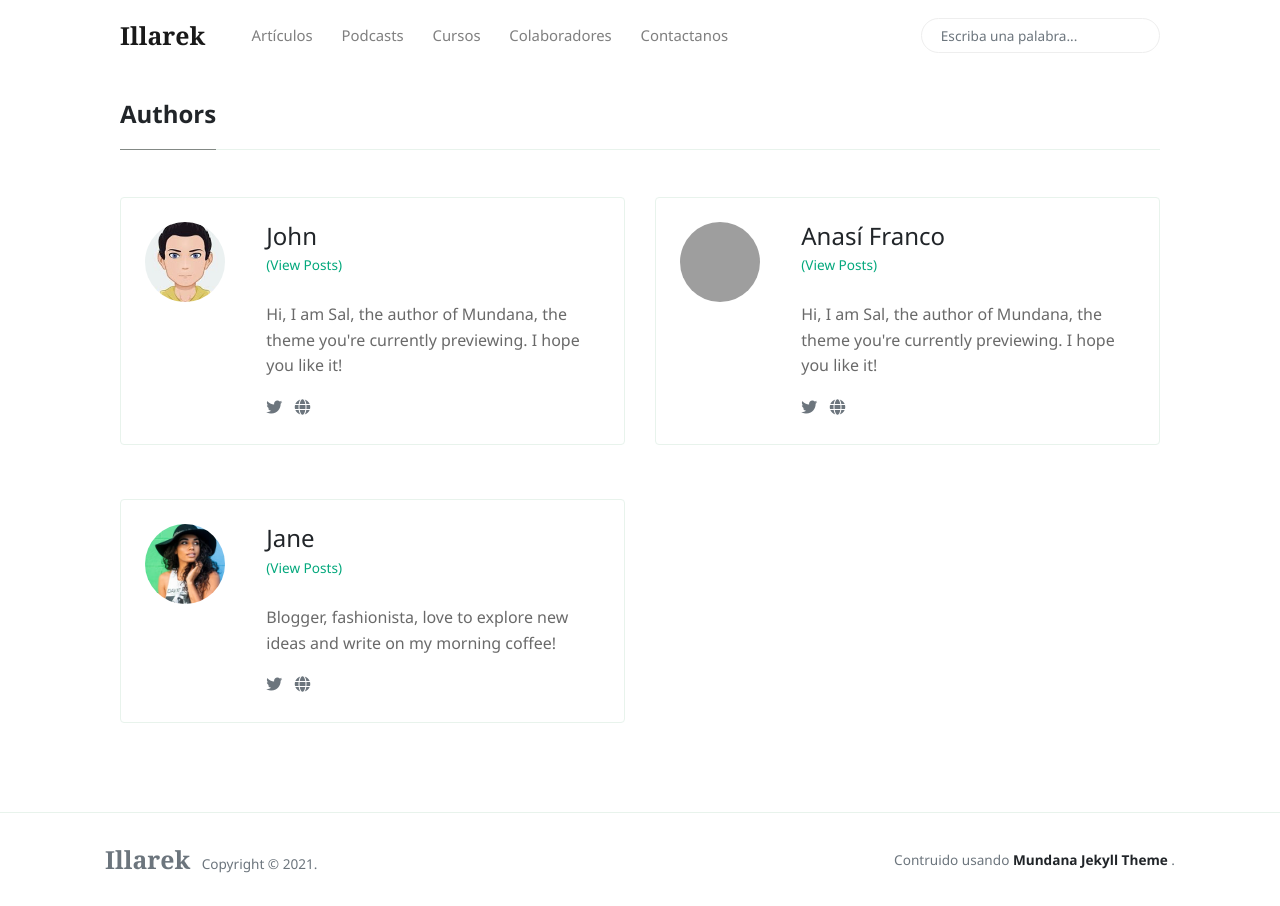
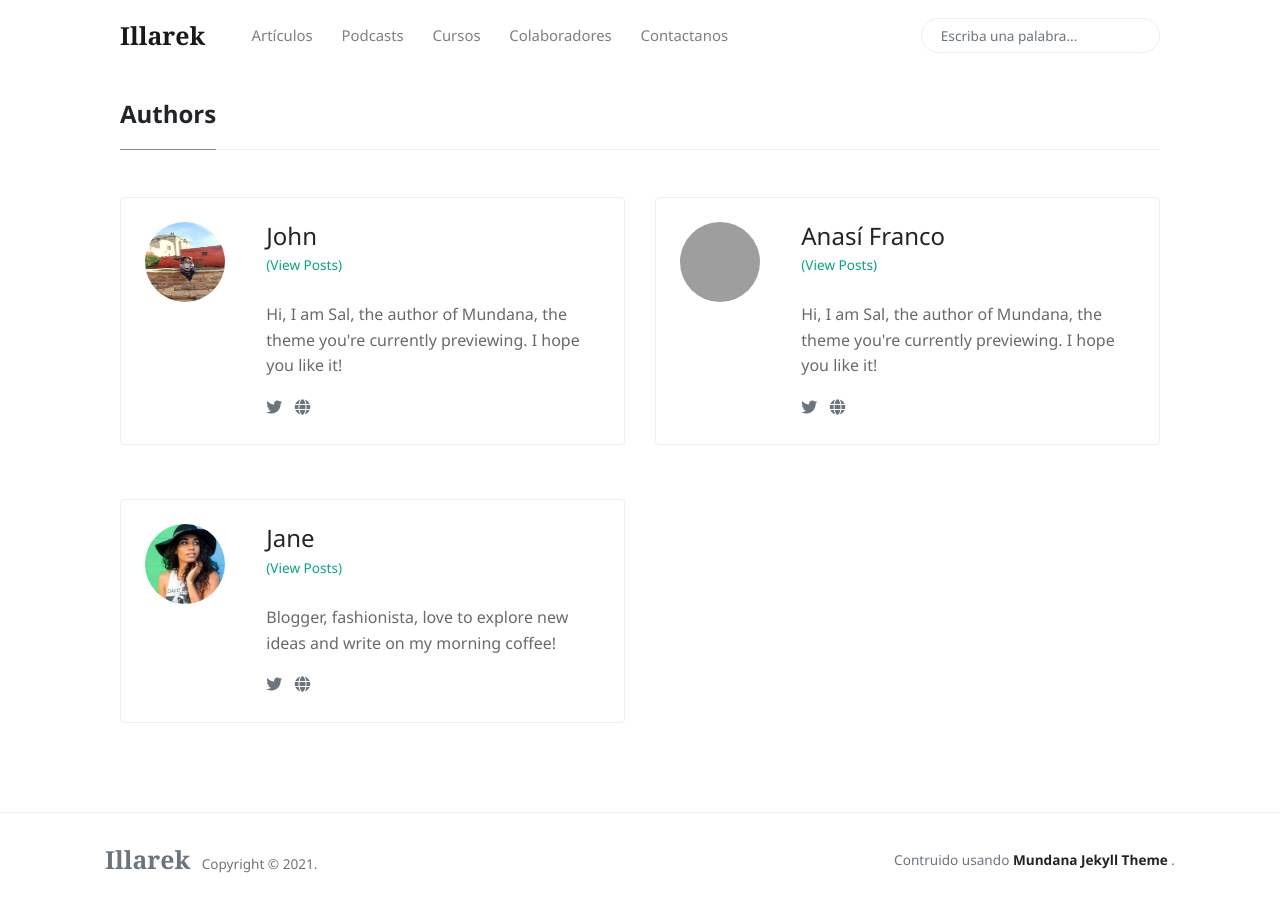
Before and after one commit to illarek/illarek.github.io, a Jekyll site: the page built from _pages/authors-list.html, in a window 1280 px wide. Built offline with Jekyll 4.4.1, drawn with Linux system fonts in a browser that asks for light colours; nearby versions of some CDN libraries.

Commit message:
john foto

```diff
--- a/_config.yml
+++ b/_config.yml
@@ -21,8 +21,8 @@ plugins:
 authors:
     john:
       name:           John
-      site:           https://www.wowthemes.net
-      avatar:         /assets/images/avatar1.jpg
+      site:           https://johnkevinbarrera.github.io/
+      avatar:         /assets/images/jkn.jpg
       bio:            "Hi, I am Sal, the author of Mundana, the theme you're currently previewing. I hope you like it!"
       email:          wowthemesnet@gmail.com
       twitter:        https://twitter.com/wowthemesnet
```
